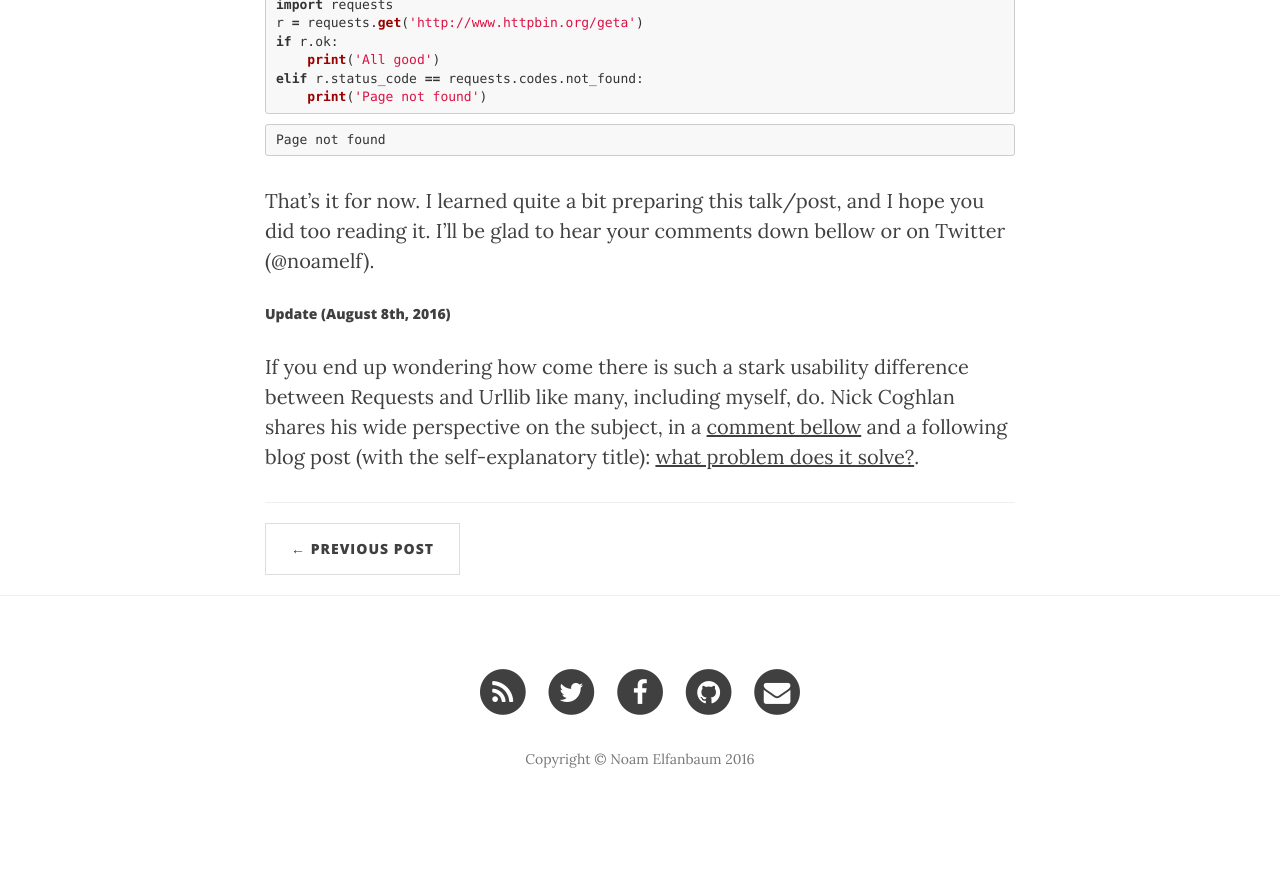
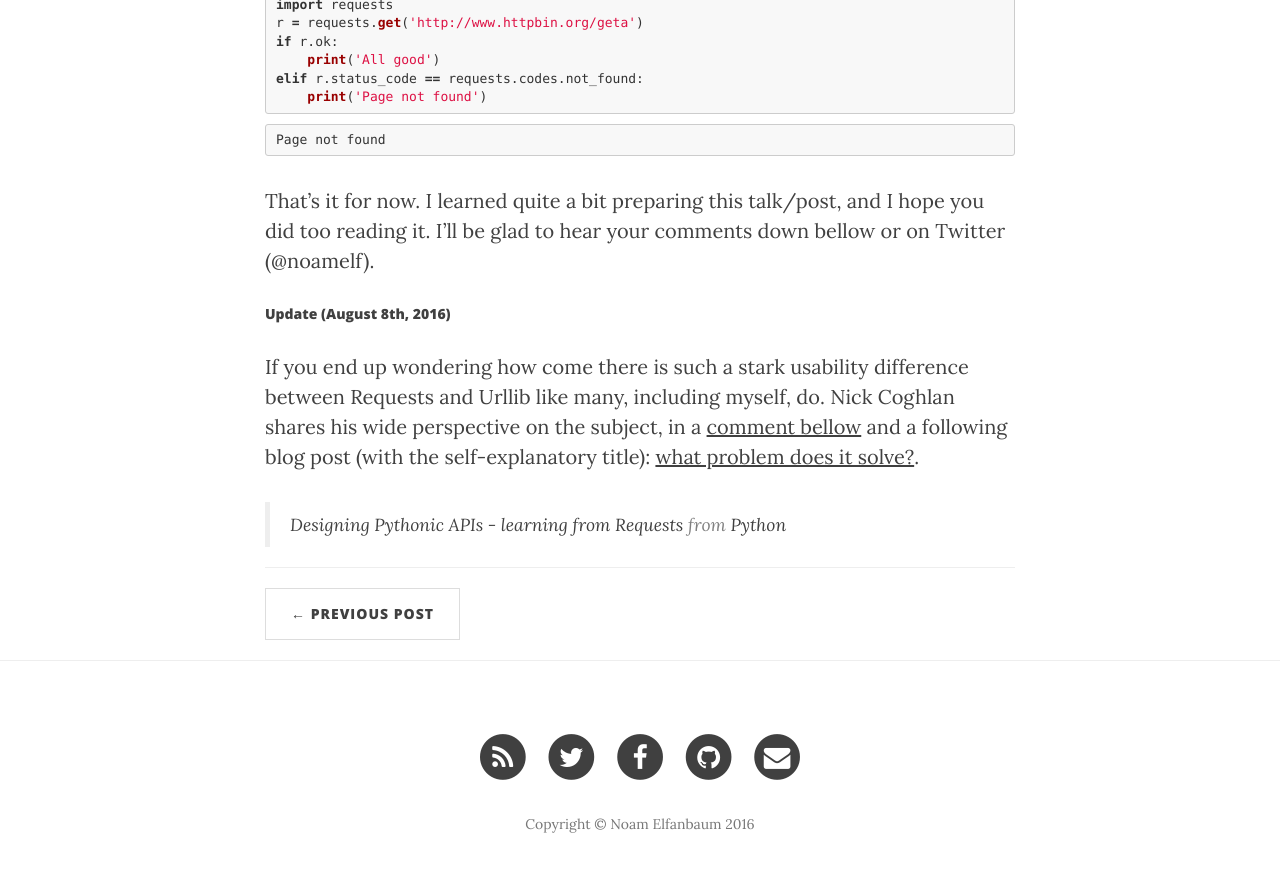
Before and after one commit to noamelf/noamelf.github.io, a Jekyll site: the page built from _posts/2016-08-05-designing-pythonic-apis.markdown, in a window 1280 px wide and 900 px high, scrolled down 6949 px. Shown: the top 872 px of the window. Built offline with Jekyll 4.4.1, drawn with Linux system fonts in a browser that asks for light colours; nearby versions of some CDN libraries; comment, search, counter and statistics services are not loaded; before the commit the page ends 7784 px from its top, so only the background shows below that.

Commit message:
Added reddit widget

```diff
--- a/_posts/2016-08-05-designing-pythonic-apis.markdown
+++ b/_posts/2016-08-05-designing-pythonic-apis.markdown
@@ -375,3 +375,7 @@ If you end up wondering how come there is such a stark usability difference betw
 [nicks post]: http://www.curiousefficiency.org/posts/2016/08/what-problem-does-it-solve.html
 [nicks comment]: http://noamelf.com/2016/08/05/designing-pythonic-apis/#comment-2823855721
 [requests url]: http://docs.python-requests.org/en/master/
+
+<blockquote class="reddit-card" data-card-created="1471210275"><a href="https://www.reddit.com/r/Python/comments/4wfdfc/designing_pythonic_apis_learning_from_requests/?ref=share&ref_source=embed">Designing Pythonic APIs - learning from Requests</a> from <a href="http://www.reddit.com/r/Python">Python</a></blockquote>
+<script async src="//embed.redditmedia.com/widgets/platform.js"
+charset="UTF-8"></script>
```
